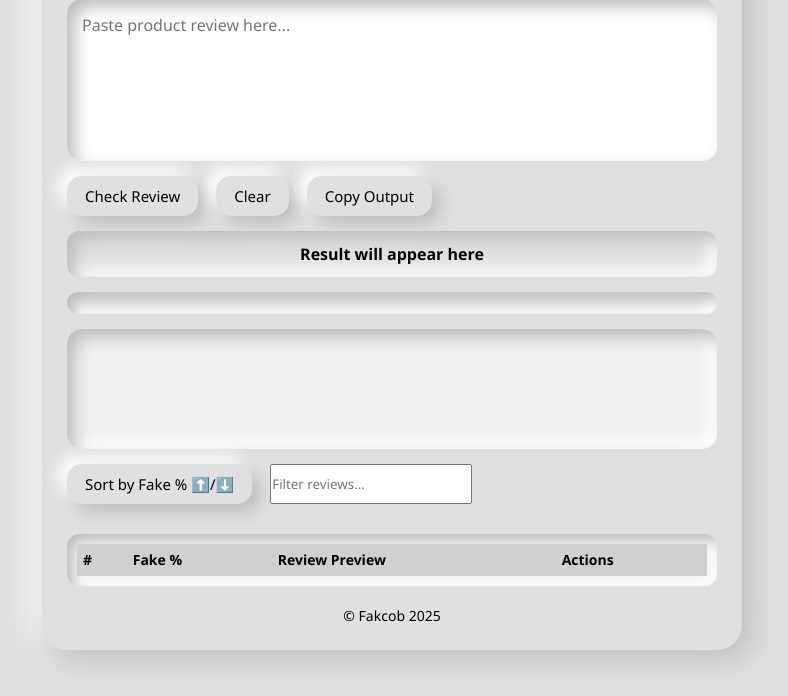
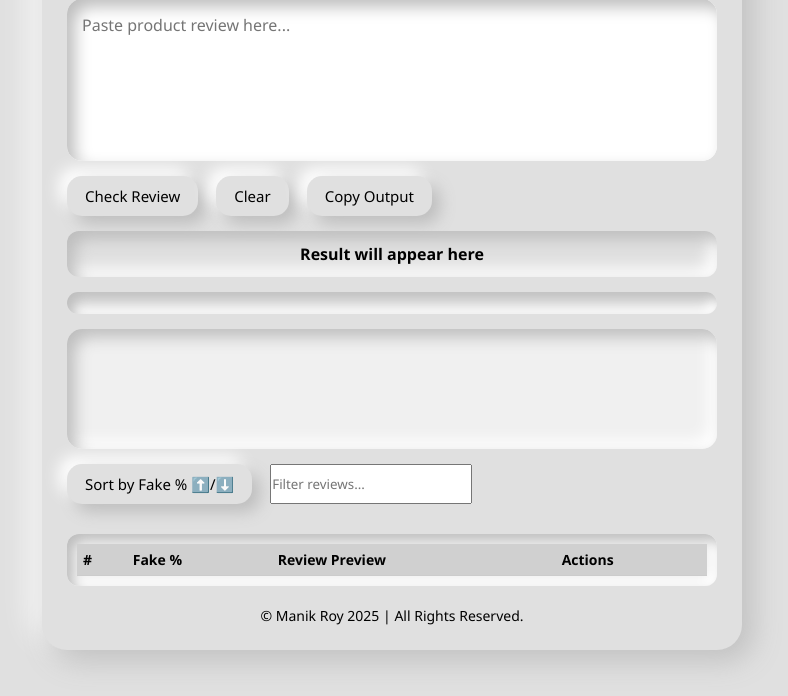
Before and after one commit to pixnum/Fakcob, a plain HTML site: page index.html in a window 1280 px wide. Shown: the part 104-800 px from the top of the page, without its empty margins (248-1036 px from the left). Drawn offline with Linux system fonts and the light colour scheme.

Commit message:
Update index.html

```diff
--- a/index.html
+++ b/index.html
@@ -82,7 +82,7 @@ body.dark .dashboard th{background:#3c3c3c;}
 </div>
 
 </div>
-<footer>© Fakcob 2025</footer>
+<footer>© Manik Roy 2025 | All Rights Reserved.</footer>
 </div>
 
 <script>
```
